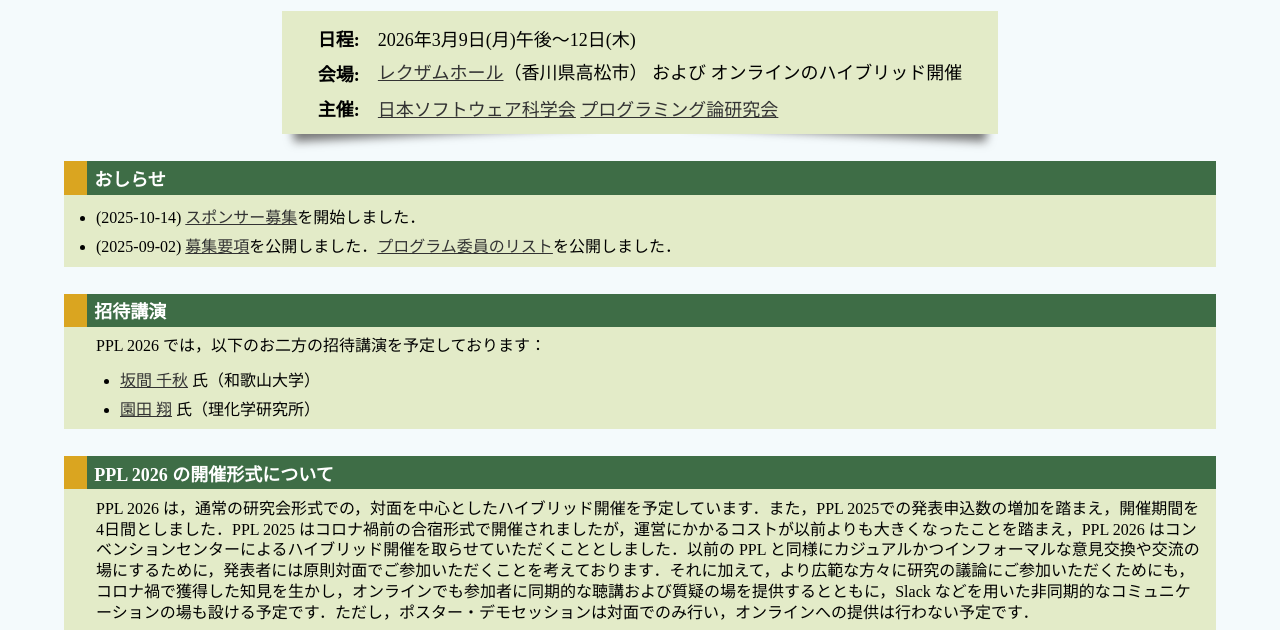
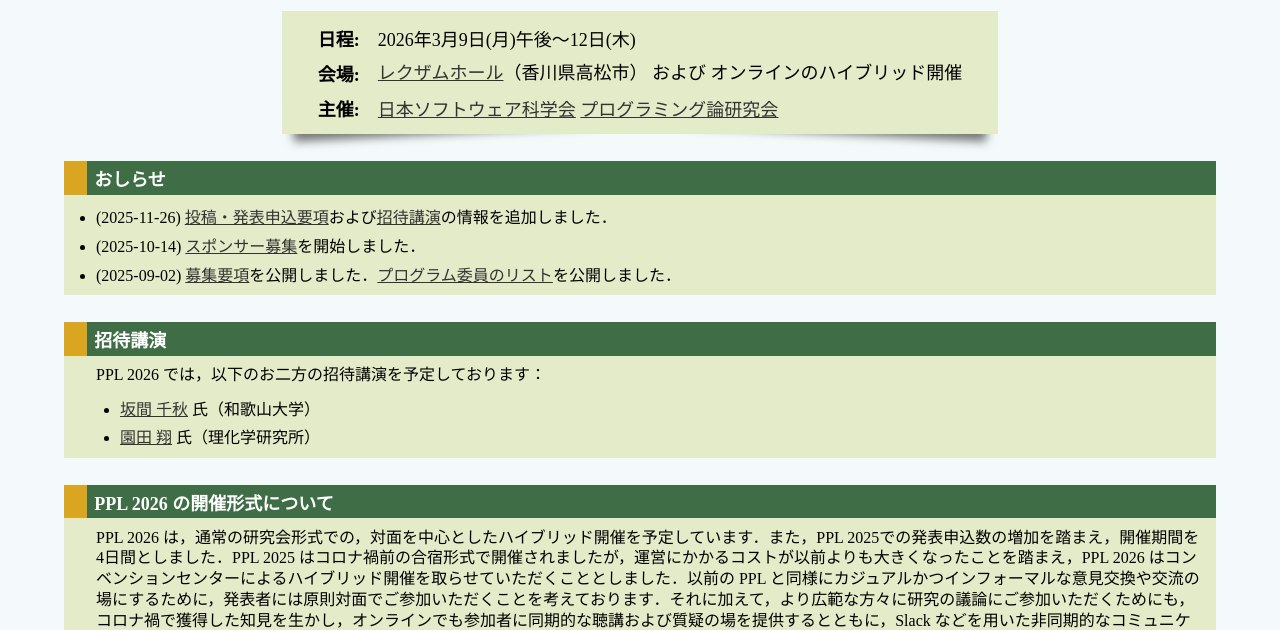
Before and after one commit to khasimt/ppl26-web, an Eleventy site: page src/index.html in a window 1280 px wide. Shown: the part 196-826 px from the top of the page. Built offline with nearby package versions, Linux system fonts and the light colour scheme; Eleventy itself is replaced by a stand-in of ours; files that its build step writes are made by us from their sources.

Commit message:
update index.html

```diff
--- a/src/index.html
+++ b/src/index.html
@@ -57,6 +57,7 @@
   <h2>おしらせ</h2>
   <div class="section">
     <ul class="news">
+      <li>(2025-11-26) <a href="submission.html">投稿・発表申込要項</a>および<a href="index.html#invitedtalk">招待講演</a>の情報を追加しました．</li>
       <li>(2025-10-14) <a href="sponsorship.html">スポンサー募集</a>を開始しました．</li>
       <li>(2025-09-02) <a href="calling.html">募集要項</a>を公開しました．<a href="organization.html">プログラム委員のリスト</a>を公開しました．
     </ul>
```
